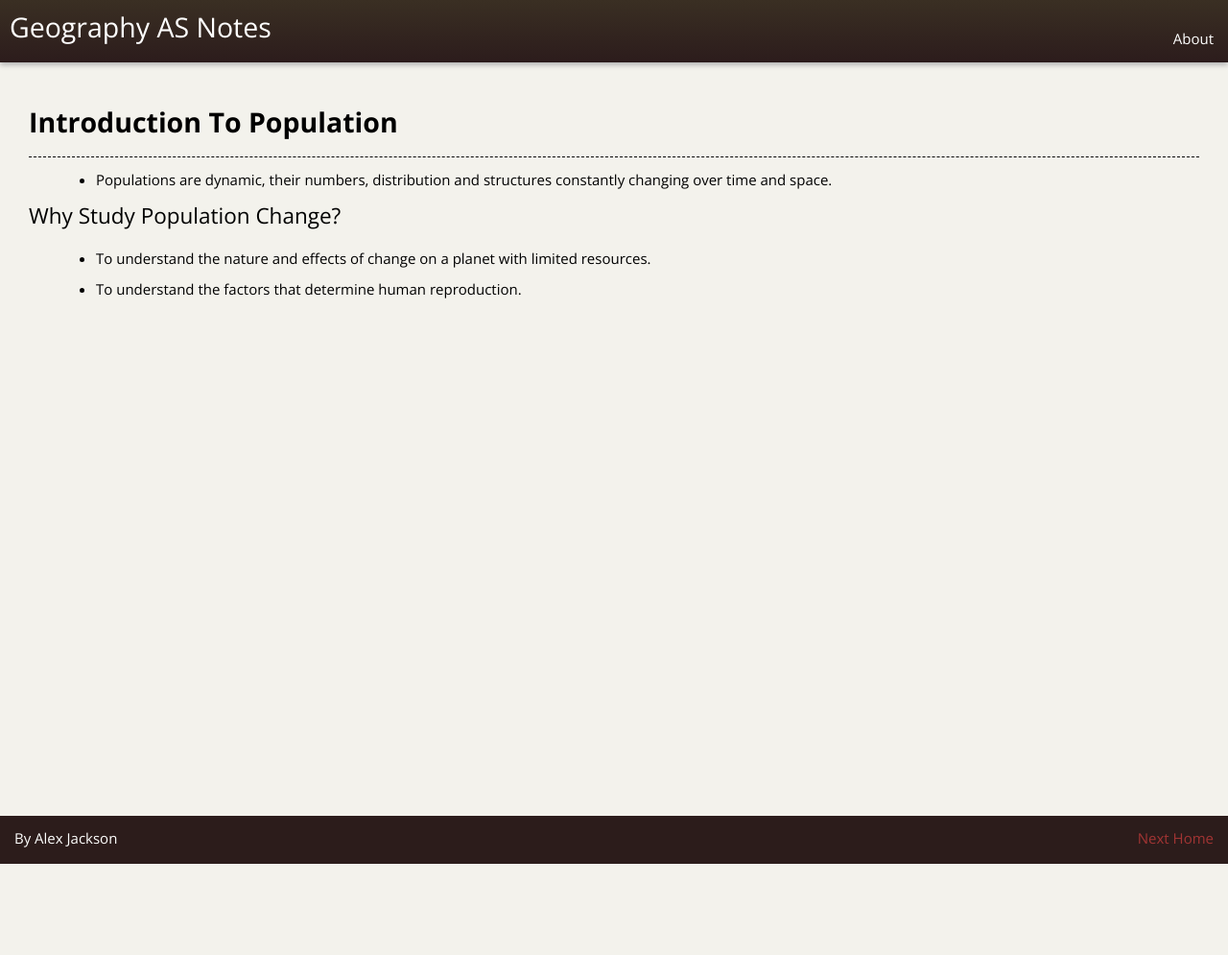
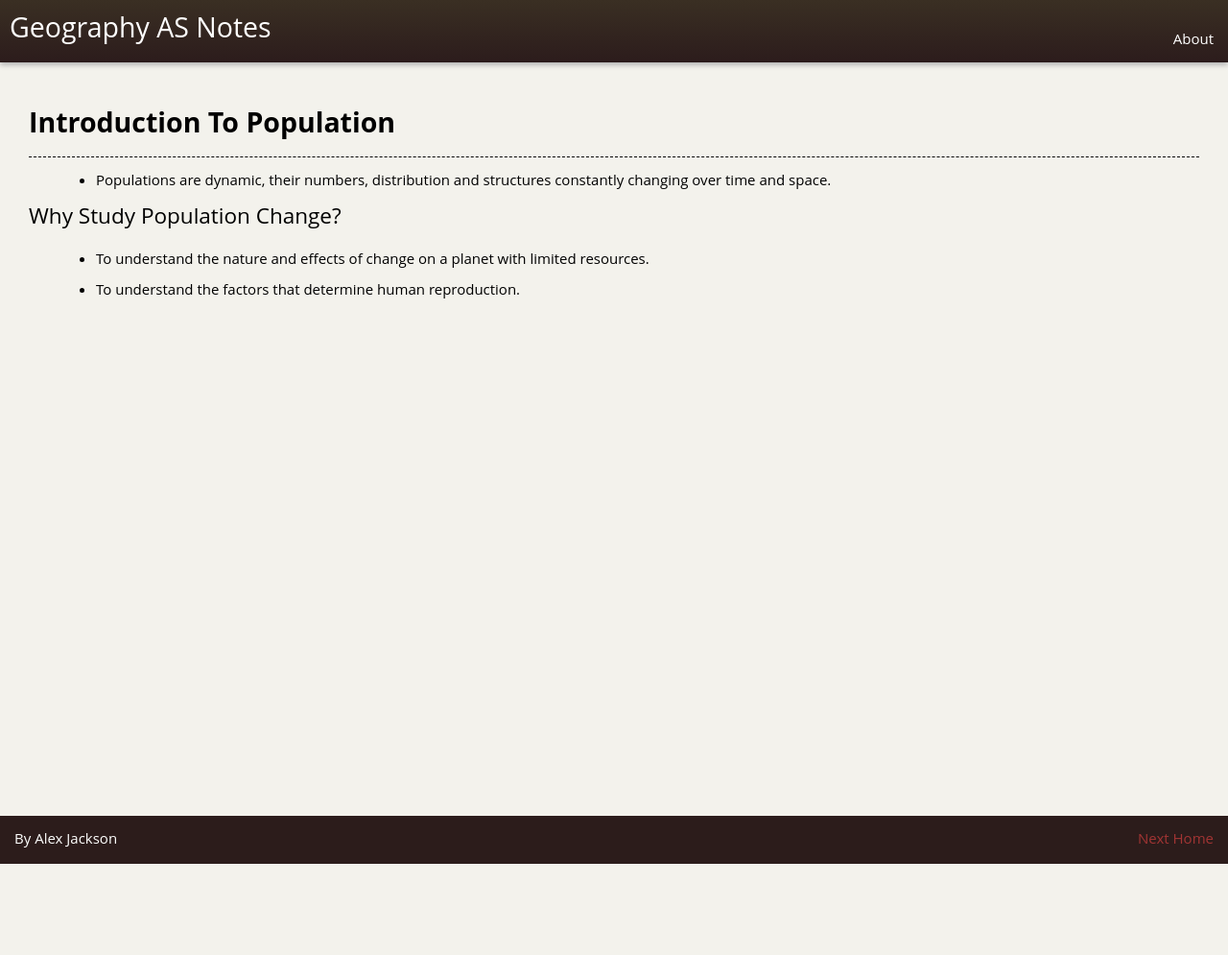
Before and after one commit to alexjohnj/geographyas, a Jekyll site: the page built from _posts/population/2012-01-01-introduction.md, in a window 1280 px wide. Shown: the whole page at 96% size. Built offline with Jekyll 4.4.1, drawn with Linux system fonts in a browser that asks for light colours; nearby versions of some CDN libraries.

Commit message:
Attempted to speed up page load by removing custom fonts and moving JS to bottom of the <body> element.

```diff
--- a/_layouts/default.html
+++ b/_layouts/default.html
@@ -3,7 +3,6 @@
 	<head>
 		<meta charset="UTF-8">
 		<link rel="stylesheet" href="/style.min.css" type="text/css">
-		<link href='http://fonts.googleapis.com/css?family=Open+Sans:400,700' rel='stylesheet' type='text/css'>
 		<title>{{ page.title }}</title>
 		{% if page.keywords %}<meta name="keywords" content="{{ page.keywords }}, {{ site.keywords }}">
 		{% elsif page.keywords == null %}
@@ -18,15 +17,11 @@
 		{% elsif page.author == null %}
 		<meta name="author" content="{{ site.author }}">
 		{% endif %}
-		{% if page.script %}
-		<script src="{{ site.baseurl }}scripts/{{ page.script }}.min.js" type="text/javascript"></script>
-		{% endif %}
 		<script type="text/javascript" src="https://ajax.googleapis.com/ajax/libs/jquery/1.7.1/jquery.min.js"></script>
 
 <script type="text/javascript">
 var _gaq=_gaq||[];_gaq.push(["_setAccount","UA-28196489-1"]);_gaq.push(["_trackPageview"]);(function(){var a=document.createElement("script");a.type="text/javascript";a.async=true;a.src=("https:"==document.location.protocol?"https://ssl":"http://www")+".google-analytics.com/ga.js";var b=document.getElementsByTagName("script")[0];b.parentNode.insertBefore(a,b)})();
 </script>
-<script src="{{ site.baseurl }}scripts/navigationBarScript.min.js" type="text/javascript"></script>
 	</head>
 	<body>
 		<div class="siteHeader">
@@ -69,5 +64,9 @@
 			<p>{% if prev_post%}<a href="{{ prev_post }}">Previous</a>{% endif %} {% if next_post %} <a href="{{ next_post }}">Next</a>&nbsp;{% endif %}<a href="/">Home</a></p>
 	</div>
 	</div>
+	<script src="{{ site.baseurl }}scripts/navigationBarScript.min.js" type="text/javascript"></script>
+	{% if page.script %}
+	<script src="{{ site.baseurl }}scripts/{{ page.script }}.min.js" type="text/javascript"></script>
+	{% endif %}
 	</body>
 </html>
--- a/style.css
+++ b/style.css
@@ -35,7 +35,7 @@
 {
   text-rendering: optimizelegibility
   -webkit-font-smoothing: antialiased;
-  font-family: 'Open Sans', 'Helvetica', sans-serif;
+  font-family: "Helvetica Neue", Arial, Helvetica, sans-serif;
   font-size:15px;
   line-height: 1.2;
   background-color: #f3f2ec;
@@ -51,7 +51,6 @@
 
 h1, h2, h3, h4, h5, h6{
 	font-family: 'Open Sans', sans-serif;
-	font-weight: 700;
 }
 
 h1
```
